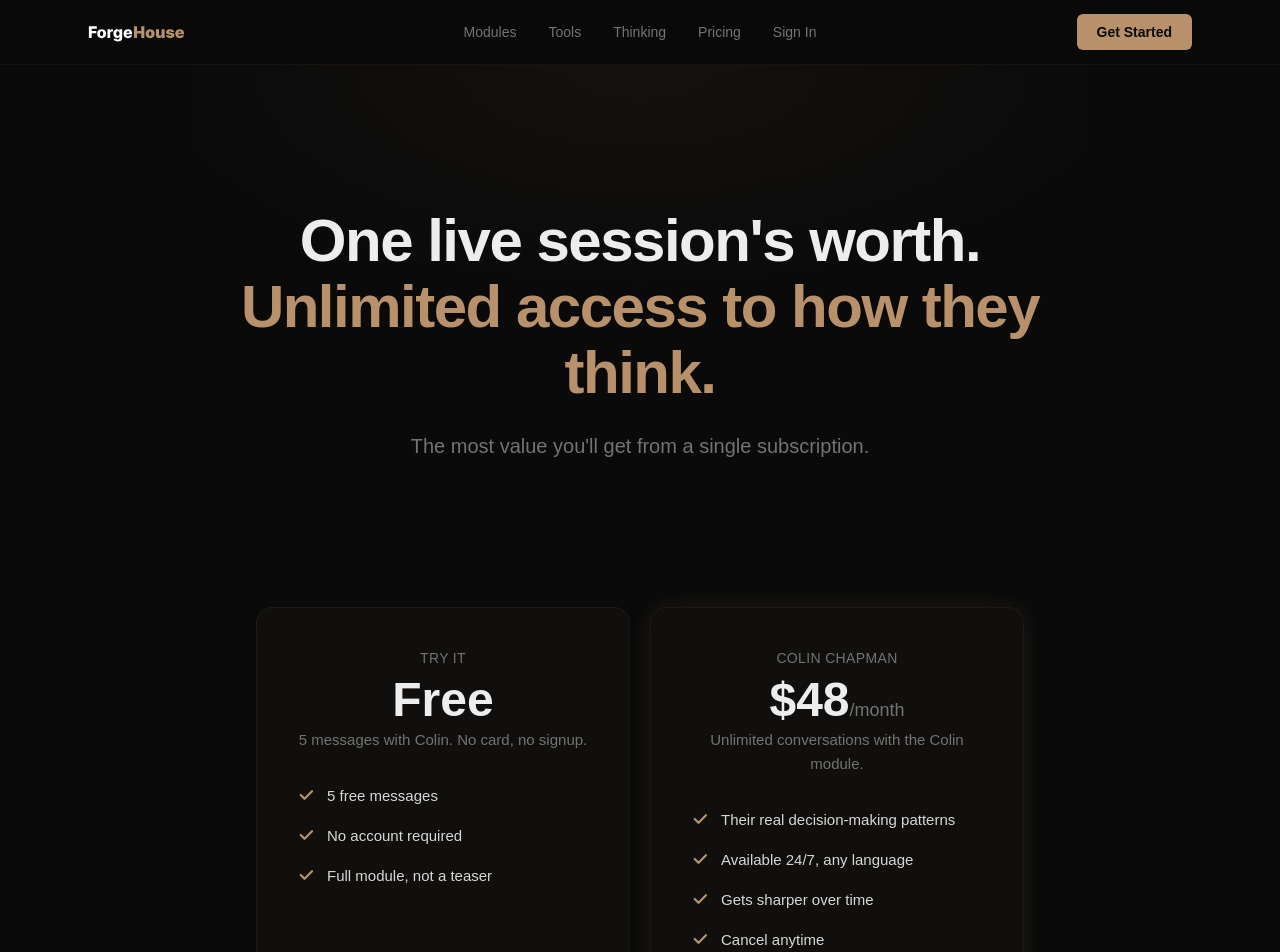
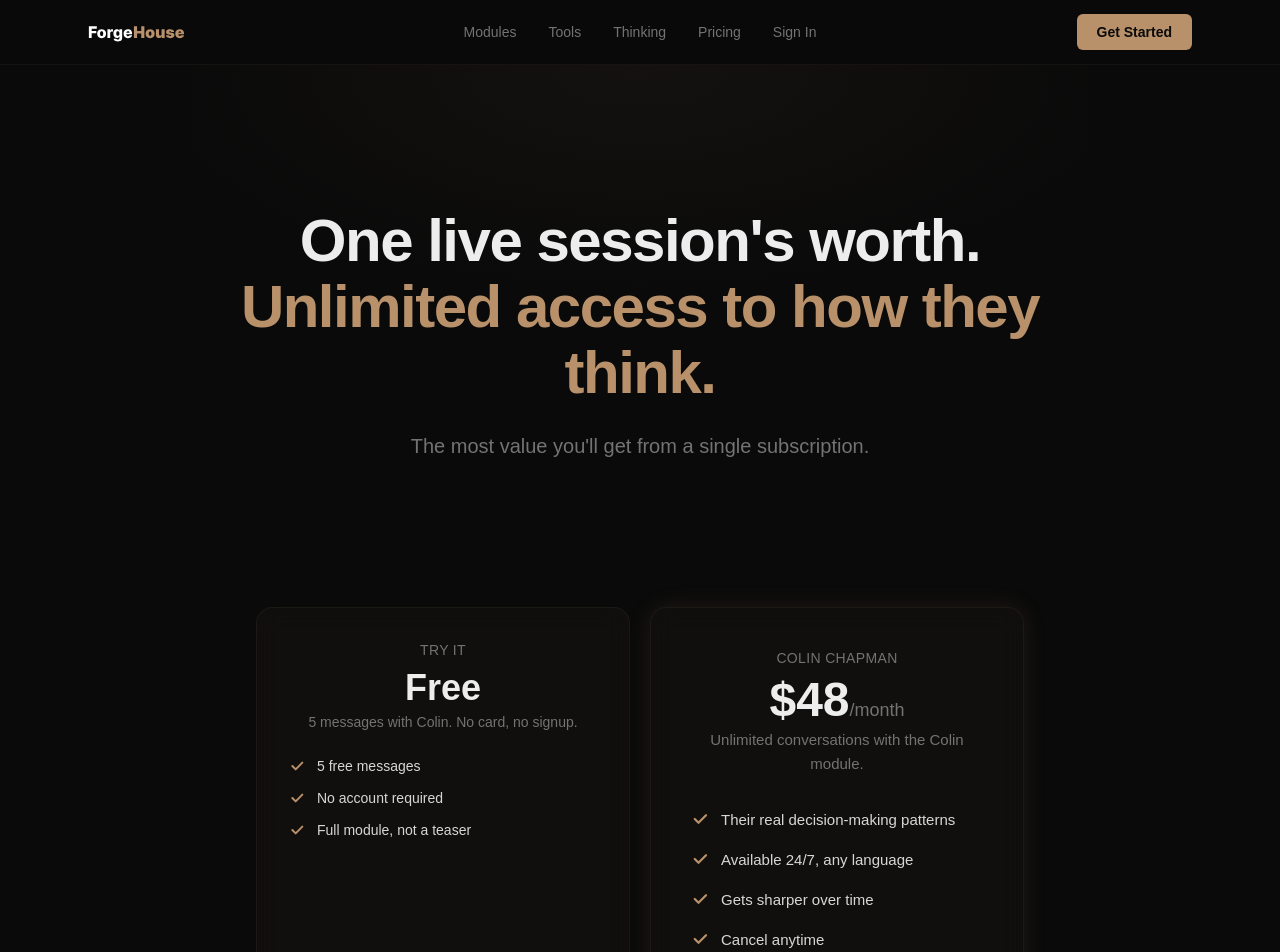
Before and after one commit to Apex-Sudo/forgehouse-site, a Next.js app: page /pricing in a window 1280 px wide. Shown: the top 952 px of the page. Built offline with nearby package versions, Linux system fonts and the light colour scheme; no server answers.

Commit message:
pricing: free tier visually smaller than paid

```diff
--- a/src/app/pricing/page.tsx
+++ b/src/app/pricing/page.tsx
@@ -141,22 +141,22 @@ export default function PricingPage() {
       <section className="px-6 pb-24">
         <div className="max-w-3xl mx-auto grid md:grid-cols-2 gap-5">
           {/* Free tier */}
-          <div className="glass-card p-10 text-center flex flex-col">
+          <div className="glass-card p-8 text-center flex flex-col">
             <p className="text-sm text-muted uppercase tracking-wide mb-2">Try it</p>
-            <div className="text-5xl font-bold mb-1">Free</div>
-            <p className="text-muted text-[15px] mb-8">5 messages with Colin. No card, no signup.</p>
+            <div className="text-4xl font-bold mb-1">Free</div>
+            <p className="text-muted text-sm mb-6">5 messages with Colin. No card, no signup.</p>
 
-            <ul className="text-left space-y-4 mb-10 flex-1">
-              <li className="flex items-start gap-3 text-[15px]">
-                <IconCheck size={18} stroke={3} className="text-amber mt-0.5 shrink-0" />
+            <ul className="text-left space-y-3 mb-8 flex-1">
+              <li className="flex items-start gap-3 text-sm">
+                <IconCheck size={16} stroke={3} className="text-amber mt-0.5 shrink-0" />
                 <span className="text-foreground/90">5 free messages</span>
               </li>
-              <li className="flex items-start gap-3 text-[15px]">
-                <IconCheck size={18} stroke={3} className="text-amber mt-0.5 shrink-0" />
+              <li className="flex items-start gap-3 text-sm">
+                <IconCheck size={16} stroke={3} className="text-amber mt-0.5 shrink-0" />
                 <span className="text-foreground/90">No account required</span>
               </li>
-              <li className="flex items-start gap-3 text-[15px]">
-                <IconCheck size={18} stroke={3} className="text-amber mt-0.5 shrink-0" />
+              <li className="flex items-start gap-3 text-sm">
+                <IconCheck size={16} stroke={3} className="text-amber mt-0.5 shrink-0" />
                 <span className="text-foreground/90">Full module, not a teaser</span>
               </li>
             </ul>
```
